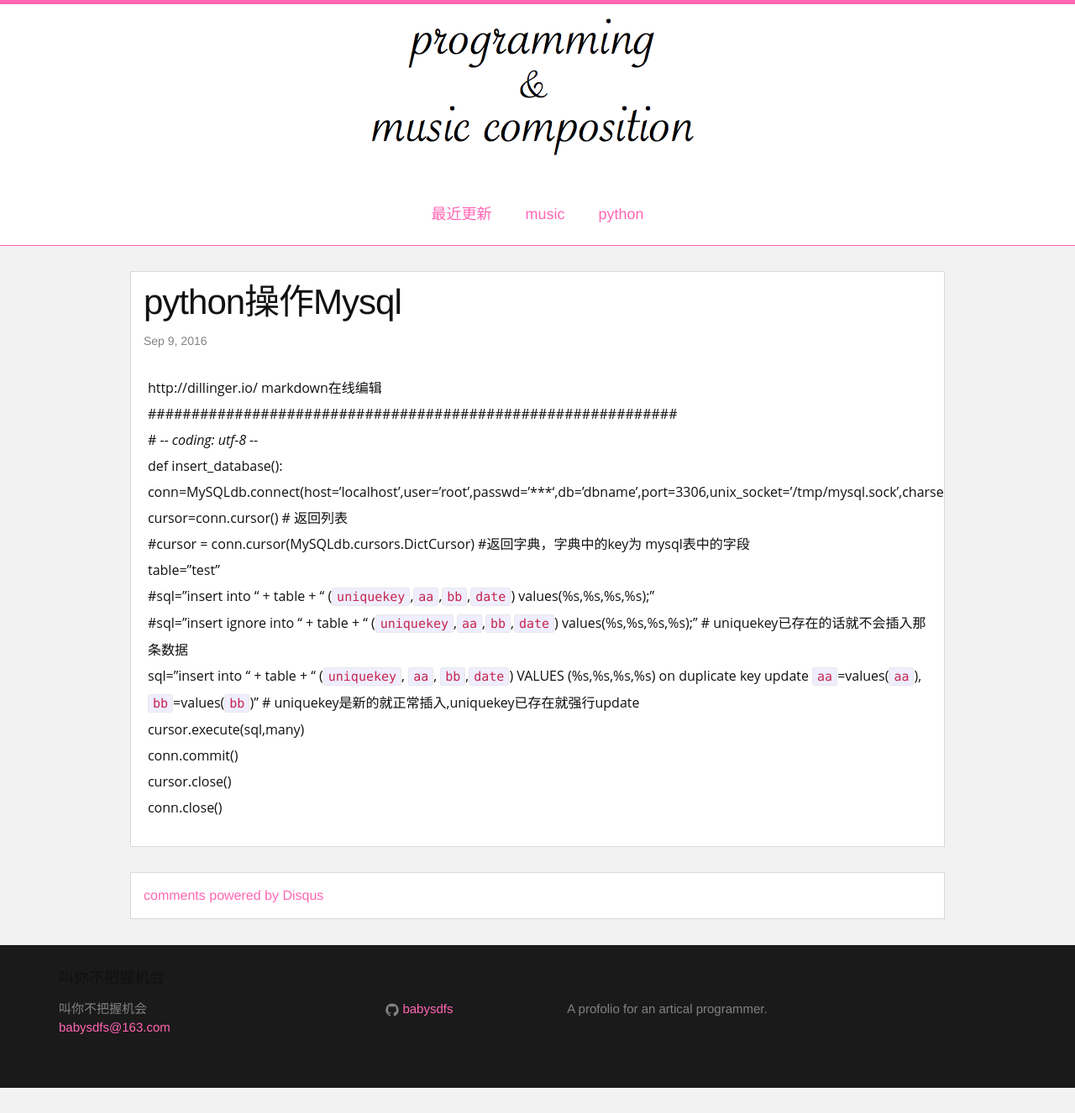
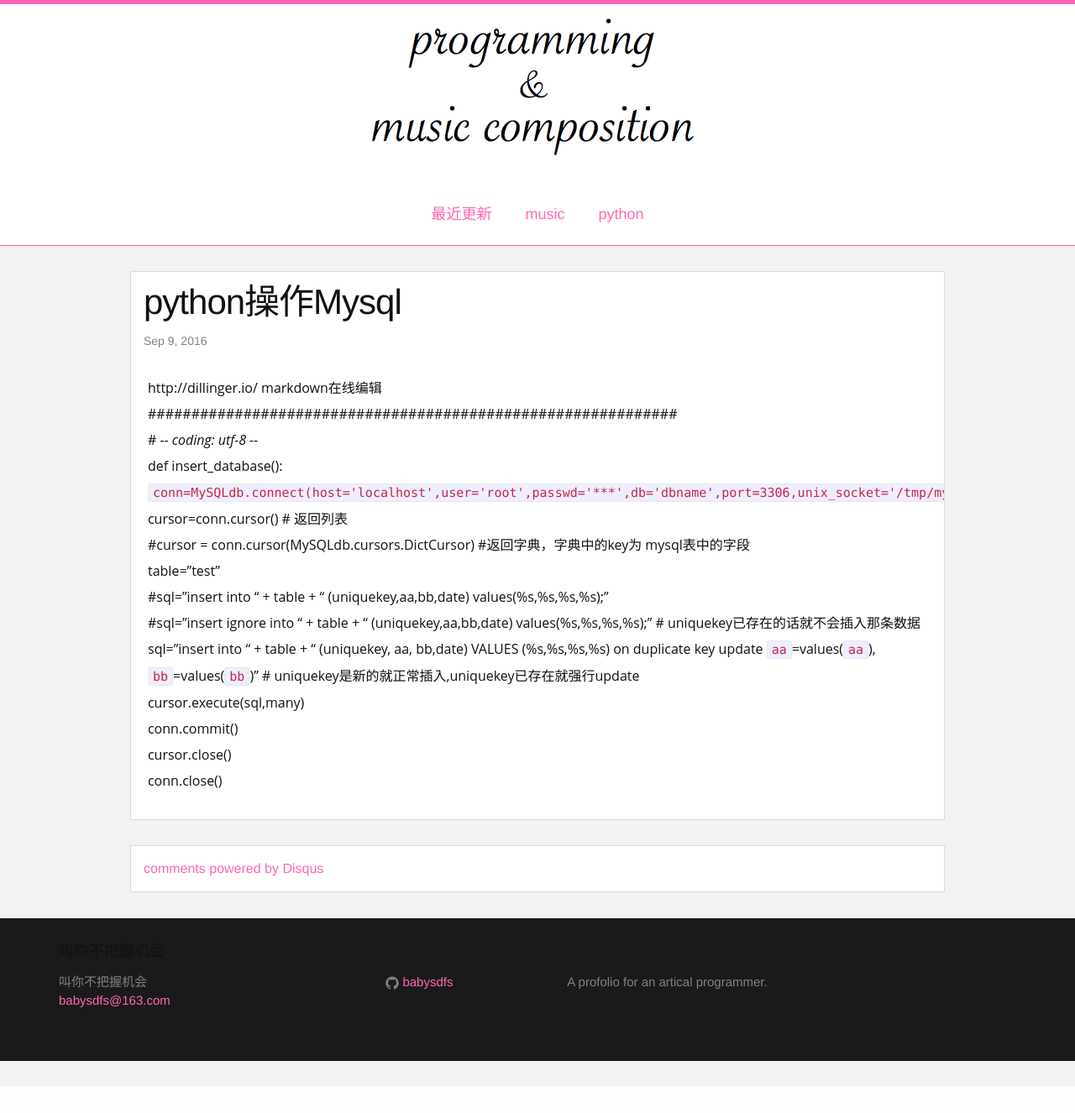
Before and after one commit to babysdfs/MyBlog, a Jekyll site: the page built from _posts/2016-09-09-python-operate-mysql.markdown, in a window 1280 px wide. Shown: the whole page at 84% size. Built offline with Jekyll 4.4.1, drawn with Linux system fonts in a browser that asks for light colours; nearby versions of some CDN libraries; comment, search, counter and statistics services are not loaded; after the commit the page ends 1294 px from its top, so only the background shows below that.

```diff
--- a/_posts/2016-09-09-python-operate-mysql.markdown
+++ b/_posts/2016-09-09-python-operate-mysql.markdown
@@ -9,13 +9,13 @@ http://dillinger.io/    markdown在线编辑
     #############################################################
     # -*- coding: utf-8 -*-
     def insert_database():
-        conn=MySQLdb.connect(host='localhost',user='root',passwd='***',db='dbname',port=3306,unix_socket='/tmp/mysql.sock',charset='utf8')
+    `conn=MySQLdb.connect(host='localhost',user='root',passwd='***',db='dbname',port=3306,unix_socket='/tmp/mysql.sock',charset='utf8')`
         cursor=conn.cursor()  # 返回列表
         #cursor = conn.cursor(MySQLdb.cursors.DictCursor)   #返回字典，字典中的key为 mysql表中的字段
         table="test"
-        #sql="insert into " + table + " (`uniquekey`,`aa`,`bb`,`date`) values(%s,%s,%s,%s);"
-        #sql="insert ignore into " + table + " (`uniquekey`,`aa`,`bb`,`date`) values(%s,%s,%s,%s);" #   uniquekey已存在的话就不会插入那条数据
-        sql="insert into " + table + " (`uniquekey`, `aa`, `bb`,`date`) VALUES (%s,%s,%s,%s) on duplicate key update `aa`=values(`aa`), `bb`=values(`bb`)"  # uniquekey是新的就正常插入,uniquekey已存在就强行update
+        #sql="insert into " + table + " (uniquekey,aa,bb,date) values(%s,%s,%s,%s);"
+        #sql="insert ignore into " + table + " (uniquekey,aa,bb,date) values(%s,%s,%s,%s);" #   uniquekey已存在的话就不会插入那条数据
+        sql="insert into " + table + " (uniquekey, aa, bb,date) VALUES (%s,%s,%s,%s) on duplicate key update `aa`=values(`aa`), `bb`=values(`bb`)"  # uniquekey是新的就正常插入,uniquekey已存在就强行update
         cursor.execute(sql,many)
         conn.commit()
         cursor.close()
```
